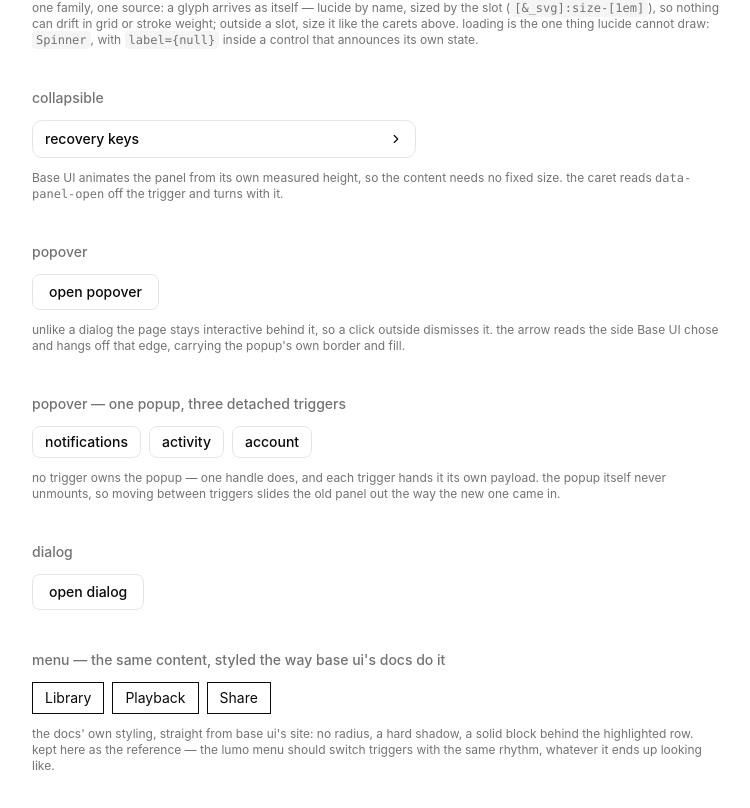
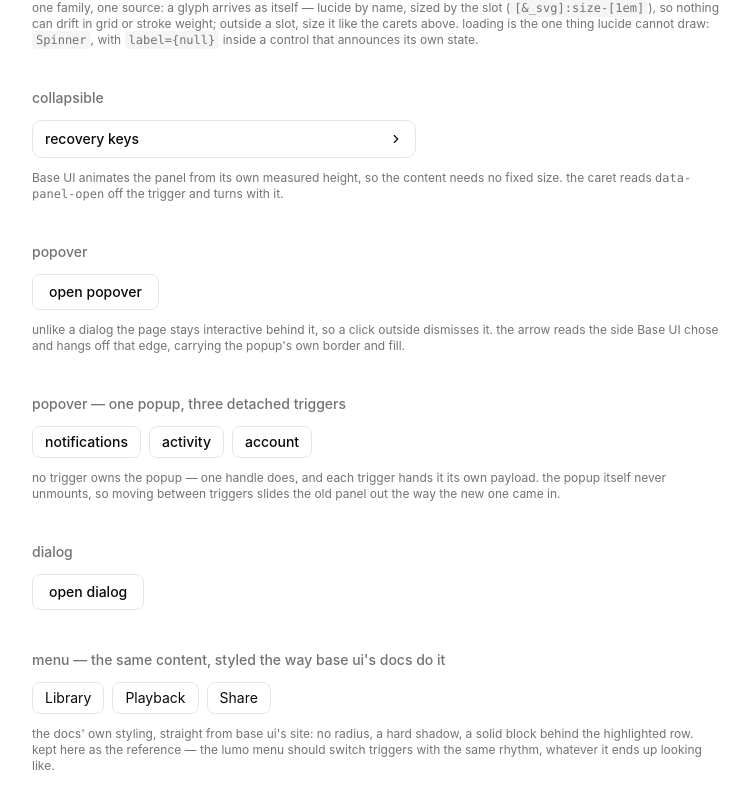
Before and after one commit to linyana/lumo-ui, a React (Vite) app: page / in a window 1280 px wide. Shown: the part 1216-2024 px from the top of the page, without its empty margins (264-1014 px from the left). Built offline with nearby package versions, Linux system fonts and the light colour scheme.

Commit message:
feat: add menu

```diff
--- a/src/components/lumo/Menu/Trigger/index.tsx
+++ b/src/components/lumo/Menu/Trigger/index.tsx
@@ -3,22 +3,19 @@ import { cn } from '@/lib/cn';
 
 export type TriggerProps<Payload = unknown> = BaseMenu.Trigger.Props<Payload>;
 
-const docsTriggerClass = `
+const triggerClass = `
 	flex h-8 items-center justify-center
-	rounded-none border border-neutral-950 bg-white
-	px-3 text-sm font-normal text-neutral-950 select-none
+	rounded-md border bg-background
+	px-3 text-sm font-normal text-foreground select-none
 	hover:bg-neutral-100 active:bg-neutral-200 data-pressed:bg-neutral-100
-	dark:border-white dark:bg-neutral-950 dark:text-white
 	dark:hover:bg-neutral-800 dark:active:bg-neutral-700 dark:data-pressed:bg-neutral-800
-	focus-visible:outline-2 focus-visible:-outline-offset-1 focus-visible:outline-neutral-950
-	dark:focus-visible:outline-white
 `;
 
 export function Trigger<Payload>({ className, ...props }: TriggerProps<Payload>) {
 	return (
 		<BaseMenu.Trigger
 			data-slot="menu-trigger"
-			className={cn(docsTriggerClass, className)}
+			className={cn(triggerClass, className)}
 			{...props}
 		/>
 	);
```
